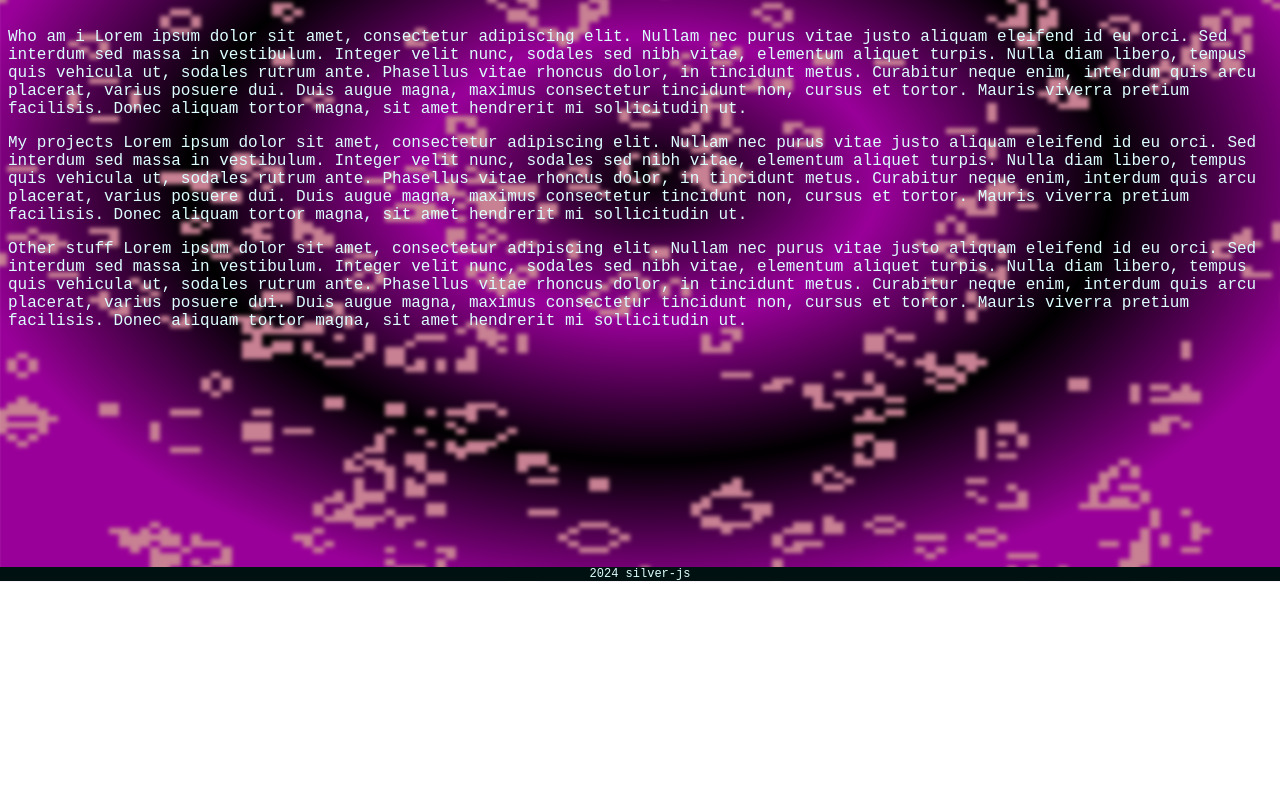
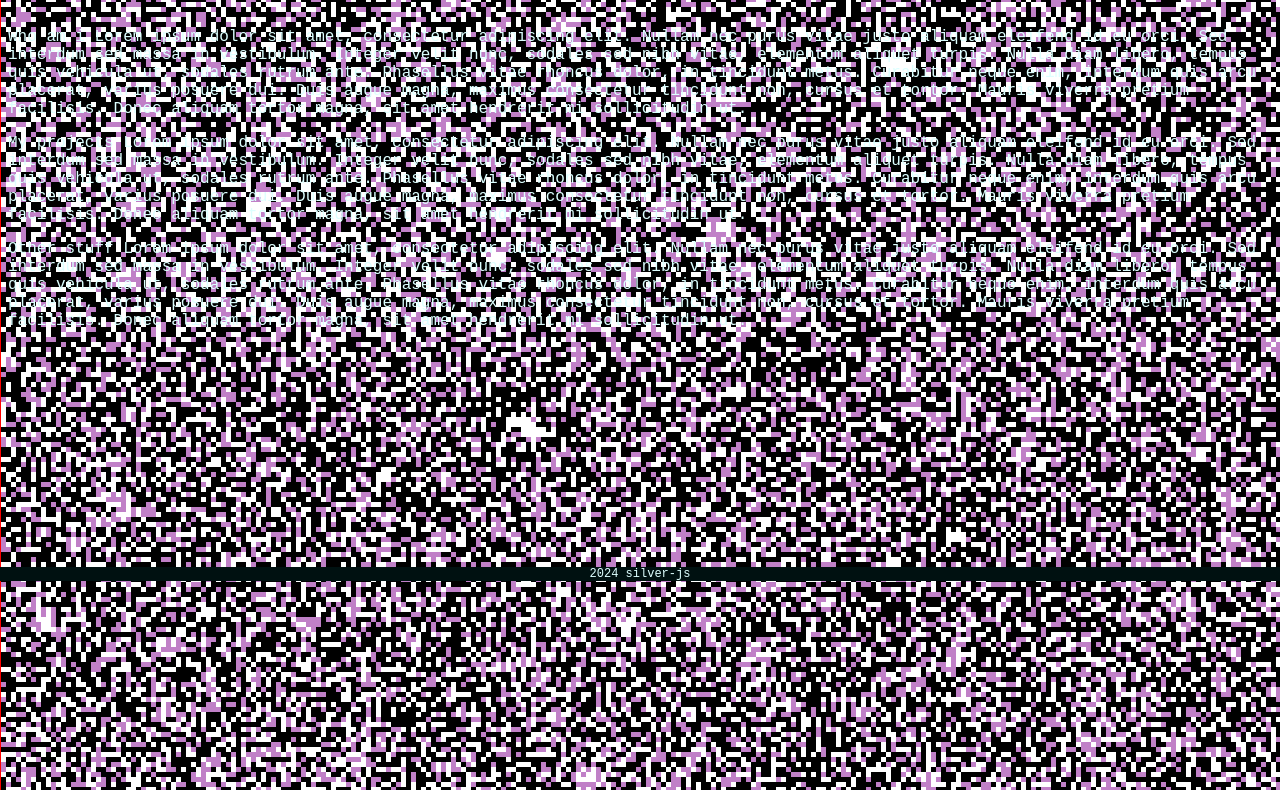
Before and after one commit to silver-js/silver-js, a plain HTML site: page index.html in a window 1280 px wide. Shown: the part 219-1009 px from the top of the page. Before the commit the page ends 800 px from the top, so only its background shows below. Drawn offline with Linux system fonts and the light colour scheme.

Commit message:
webgl old implementation

```diff
--- a/css/style.css
+++ b/css/style.css
@@ -12,12 +12,20 @@ header{
   padding-bottom: 2rem;
 }
 canvas{
-    height: 100vh;
+  border: 1px solid red;
+  position: absolute;
+  top: 0;
+  left: 0;
+  width: 100%;
+  image-rendering: pixelated;
+  z-index: -1;
+  /*
+  height: 100vh;
     width: 102%;
-    /*
+
     background: radial-gradient(#000, #909 20%, #000 40%, #000 60%, #909 80%, #000);
+    background: radial-gradient(#000, #909, #000,#909, #909);
     */
-    background: radial-gradient(#000, #909, #000,#909, #909);
 }
 header img{
   width: 8rem;
--- a/js/bg.js
+++ b/js/bg.js
@@ -1,4 +1,180 @@
+/////////////////
+// Main canvas //
+/////////////////
+
+const canvas = document.createElement('canvas');
+const ctx = canvas.getContext('2d');
+document.body.appendChild(canvas);
+
+const newGame = ()=>{
+  const bgImg = ctx.getImageData(
+    0,0,canvas.width,canvas.height
+  );
+  const newColor = [128 + Math.random() * 128, 128, 128 + Math.random() * 128];
+  for(let i = 0; i < canvas.width * canvas.height; i++){
+    bgImg.data.set(
+      Math.random()>.80?[...newColor,255]:[...newColor,0],
+      i*4
+    );
+  }
+  ctx.putImageData(bgImg,0,0);
+}
+const resizeGame = ()=>{
+  let winBitX = window.innerWidth.toString(2);
+  let winBitY = window.innerHeight.toString(2);
+  const xCalc = Math.pow(2, winBitX.length - 3);
+  const yCalc = Math.pow(2, winBitY.length - 2);
+  let changed = false;
+  if(xCalc != canvas.width){
+    canvas.width = xCalc;
+    changed = true;
+  }
+  if(yCalc != canvas.height){
+    canvas.height = yCalc;
+    changed = true;
+  }
+  if(changed){
+    newGame();
+  }
+}
+resizeGame();
+window.addEventListener('resize', resizeGame);
+
+
+///////////////////
+// Web GL Canvas //
+///////////////////
+
+const glCanvas = document.createElement('canvas');
+const gl = glCanvas.getContext('webgl');
+const program = gl.createProgram();
+const glResize = ()=>{
+  glCanvas.width = canvas.width;
+  glCanvas.height = canvas.height;
+  gl.viewport(0, 0, gl.drawingBufferWidth, gl.drawingBufferHeight);
+  // setting up shader code
+
+  const vertShaderSource=`
+    attribute vec2 position;
+    varying vec2 texCoords;
+    int lifeNumber = 0;
+    void main(){
+      texCoords = (position + 1.0) / 2.0;
+      texCoords.y = 1.0 - texCoords.y;
+      gl_Position = vec4(position, 0, 1.0);
+    }
+  `;
+
+  const fragShaderSource=`
+    precision highp float;
+    varying vec2 texCoords;
+    uniform sampler2D textureSampler;
+
+    float xSize = 1.0/${canvas.width}.0;
+    float ySize = 1.0/${canvas.height}.0;
+
+    void main(){
+      vec4 color = texture2D(textureSampler,texCoords);
+      vec4 aColor = texture2D(textureSampler,texCoords+vec2(-xSize,ySize));
+      vec4 bColor = texture2D(textureSampler,texCoords+vec2(0.0,ySize));
+      vec4 cColor = texture2D(textureSampler,texCoords+vec2(xSize,ySize));
+      vec4 dColor = texture2D(textureSampler,texCoords+vec2(-xSize,0.0));
+      vec4 eColor = texture2D(textureSampler,texCoords+vec2(xSize,0.0));
+      vec4 fColor = texture2D(textureSampler,texCoords+vec2(-xSize,-ySize));
+      vec4 gColor = texture2D(textureSampler,texCoords+vec2(0.0,-ySize));
+      vec4 hColor = texture2D(textureSampler,texCoords+vec2(xSize,-ySize));
+
+      //check neighbors
+
+      float neighbors = aColor.w + bColor.w + cColor.w + dColor.w + eColor.w + fColor.w + gColor.w + hColor.w;
+
+      if(color.r>0.5){
+        //alive rules
+        if(neighbors<2.0 || neighbors>3.0){
+          color=vec4(0.0,0.0,0.0,0.0);
+        }
+      }else{
+        //dead rules
+        if(neighbors==3.0){
+          color=vec4(0.0,0.0,0.0,1.0);
+        }
+      }
+      /////////////////////////////
+
+      gl_FragColor = color;
+    }
+  `;
+	//<-- Creating the shaders -->//
+
+	const vertShader = gl.createShader(gl.VERTEX_SHADER);
+	const fragShader = gl.createShader(gl.FRAGMENT_SHADER);
+
+	gl.shaderSource(vertShader,vertShaderSource);
+	gl.shaderSource(fragShader,fragShaderSource);
+
+	gl.compileShader(vertShader);
+	gl.compileShader(fragShader);
+
+	//<-- Creating program -->//
+
+	gl.attachShader(program,vertShader);
+	gl.attachShader(program,fragShader);
+	gl.linkProgram(program);
+
+	gl.useProgram(program);
+}
+glResize();
+gl.clearColor(0.0, 0.0, 0.0, 0.0);
+gl.clear(gl.COLOR_BUFFER_BIT);
+
+
+//<-- Creating vertices -->//
+
+const vertices = new Float32Array([
+  -1,-1,-1,1,1,1,
+  -1,-1,1,1,1,-1
+]);
+
+//< Buffering data -->//
+
+const vertexBuffer = gl.createBuffer();
+
+gl.bindBuffer(gl.ARRAY_BUFFER, vertexBuffer);
+gl.bufferData(gl.ARRAY_BUFFER, vertices, gl.STATIC_DRAW);
+
+const positionLocation = gl.getAttribLocation(program, "position");
+
+gl.vertexAttribPointer(positionLocation, 2, gl.FLOAT, false, 0, 0);
+gl.enableVertexAttribArray(positionLocation);
+
+const texture = gl.createTexture();
+gl.activeTexture(gl.TEXTURE0);
+gl.bindTexture(gl.TEXTURE_2D, texture);
+gl.texParameteri(gl.TEXTURE_2D, gl.TEXTURE_MIN_FILTER, gl.NEAREST);
+gl.texParameteri(gl.TEXTURE_2D, gl.TEXTURE_MAG_FILTER, gl.NEAREST);
+
+
+function nextFrame(){
+
+  //<-- Creating texture -->//
+
+  gl.texImage2D(gl.TEXTURE_2D, 0, gl.RGBA, gl.RGBA, gl.UNSIGNED_BYTE, canvas);
+
+  gl.drawArrays(gl.TRIANGLES, 0, 6);
+
+  ///////////////////////////////////////////////////////////////////////////////////////
+
+  ctx.drawImage(glCanvas,0,0);
+}
+setInterval(nextFrame,200);
+
+
+
+
+
+/*
 const cWidth = 128;
+
 const cHeight = 128;
 
 // setup
@@ -26,7 +202,7 @@ const bgData = new Uint8ClampedArray(
 
 /////////////////////////////////
 const drawFrame = (f)=>{
-  bgData.set(f);
+  bgData.set(f);V
   bgImg.data.set(bgData);
   ctx.putImageData(bgImg,0,0);
 }
@@ -74,3 +250,4 @@ const nextFrame = ()=>{
   setTimeout(nextFrame, 1000/12);
 }
 nextFrame();
+*/
```
